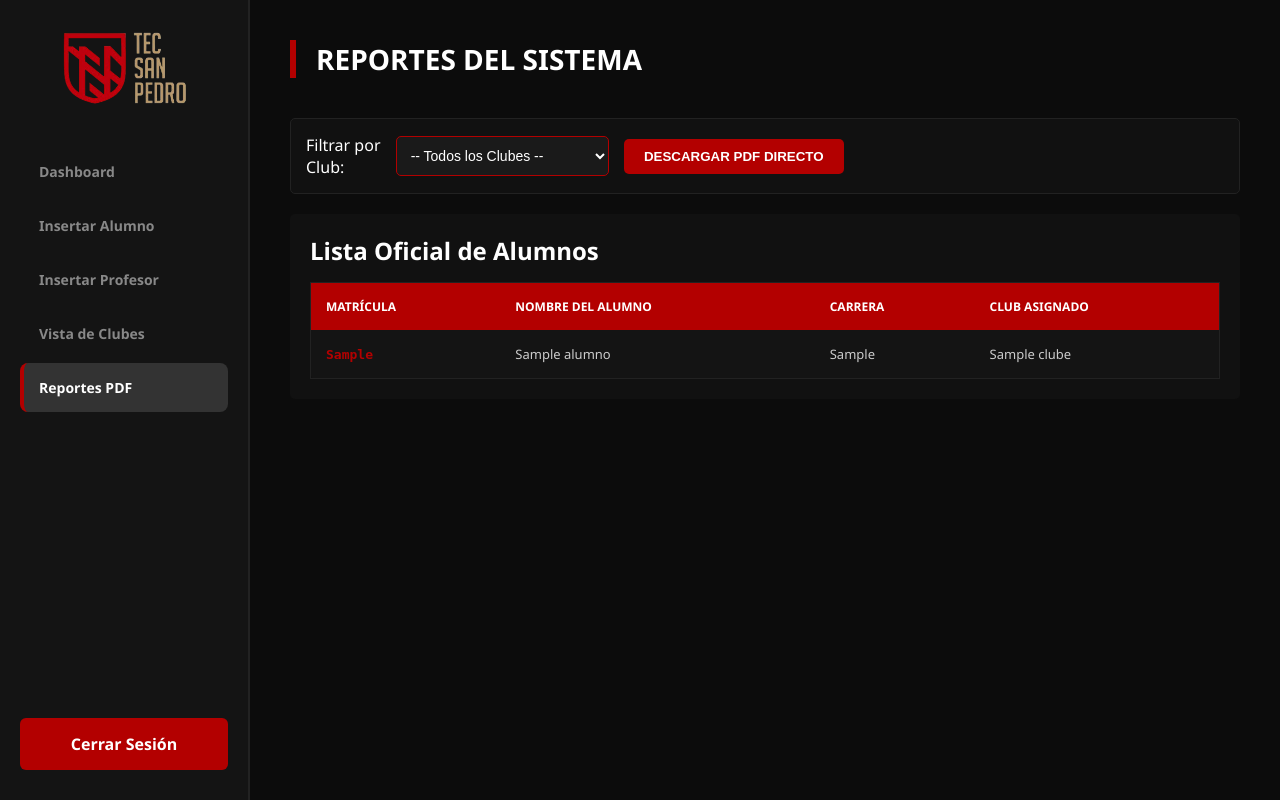
After one commit to bandianvielma23isc-stack/school-proyect-, a PHP site: page /reportes.php in a window 1280 px wide. The commit adds this page. Run offline with PHP 8.4, Linux system fonts and the light colour scheme; the visitor is signed in with stand-in values (Sample User, id 1); tables that the repository leaves empty or names only in its code hold one stand-in row (values such as "Sample post"); some libraries are stand-ins or nearby versions.

Commit message:
Fix: Corrección de login con hash, buscador en tiempo real, registro de maestros y reportes PDF directos

```diff
--- a/config/conexion.php
+++ b/config/conexion.php
@@ -1,7 +1,7 @@
 <?php
 $host = "localhost";
 $user = "root";
-$pass = "300605"; // Tu contraseña de Workbench si tiene, si no déjala vacía
+$pass = "1234";
 $db = "sistema_clubes";
 
 $conn = mysqli_connect($host, $user, $pass, $db);
@@ -9,3 +9,6 @@ $conn = mysqli_connect($host, $user, $pass, $db);
 if (!$conn) {
     die("Error de conexión: " . mysqli_connect_error());
 }
+
+mysqli_set_charset($conn, "utf8mb4");
+?>
--- a/public/editar_alumno.php
+++ b/public/editar_alumno.php
@@ -83,7 +83,6 @@ $clubes = mysqli_query($conn, "SELECT * FROM clubes");
     </div>
 
     <script>
-        // Detecta si una letra se repite 4 o más veces en el valor
         function tieneLetraRepetida(valor) {
             return /([a-záéíóúñ])\1{3,}/i.test(valor);
         }
@@ -115,7 +114,6 @@ $clubes = mysqli_query($conn, "SELECT * FROM clubes");
         });
     </script>
     <script>
-    // Si la página se carga desde caché sin sesión, redirigir
     window.addEventListener('pageshow', function(e) {
         if (e.persisted) {
             window.location.reload();
--- a/public/login.php
+++ b/public/login.php
@@ -1,11 +1,9 @@
 <?php
 session_start();
-// Si ya hay sesión de admin, redirigir directo al panel
 if (isset($_SESSION['admin_auth'])) {
     header("Location: admin.php");
     exit();
 }
-// Si hay sesión de alumno activa, cerrarla antes de entrar como admin
 if (isset($_SESSION['alumno_matricula'])) {
     session_destroy();
     session_start();
--- a/public/login_alumno.php
+++ b/public/login_alumno.php
@@ -1,10 +1,12 @@
 <?php
 session_start();
-if (isset($_SESSION['alumno_matricula'])) {
+
+if (isset($_SESSION['alumno_id'])) {
     header("Location: perfil_alumno.php");
     exit();
 }
-if (isset($_SESSION['admin_auth'])) {
+
+if (isset($_SESSION['admin_auth']) || isset($_SESSION['alumno_matricula'])) {
     session_destroy();
     session_start();
 }
--- a/public/opciones_alumno.php
+++ b/public/opciones_alumno.php
@@ -1,11 +1,9 @@
 <?php
 session_start();
-// Si ya hay sesión de alumno, ir directo al perfil
 if (isset($_SESSION['alumno_matricula'])) {
     header("Location: perfil_alumno.php");
     exit();
 }
-// Si hay sesión de admin, redirigir al panel admin
 if (isset($_SESSION['admin_auth'])) {
     header("Location: admin.php");
     exit();
--- /dev/null
+++ b/public/reportes.php
@@ -0,0 +1,173 @@
+<?php
+session_start();
+include '../config/conexion.php';
+
+if (!isset($_SESSION['admin_auth'])) {
+    header("Location: login.php");
+    exit();
+}
+
+$club_filtro = isset($_GET['club_id']) ? intval($_GET['club_id']) : 0;
+
+$query_clubes = "SELECT id, nombre_club FROM clubes ORDER BY nombre_club ASC";
+$res_clubes = mysqli_query($conn, $query_clubes);
+
+$sql = "SELECT a.*, c.nombre_club FROM alumnos a
+        JOIN clubes c ON a.club_id = c.id";
+if ($club_filtro > 0) {
+    $sql .= " WHERE a.club_id = $club_filtro";
+}
+$sql .= " ORDER BY c.nombre_club ASC, a.nombre ASC";
+$res_reporte = mysqli_query($conn, $sql);
+?>
+<!DOCTYPE html>
+<html lang="es">
+<head>
+    <meta charset="UTF-8">
+    <title>Reportes de Alumnos - TEC San Pedro</title>
+    <link rel="stylesheet" href="assets/css/global.css">
+    <link rel="stylesheet" href="assets/css/admin.css">
+
+    <script src="https://cdnjs.cloudflare.com/ajax/libs/html2pdf.js/0.10.1/html2pdf.bundle.min.js"></script>
+
+    <style>
+        .report-actions {
+            display: flex;
+            gap: 15px;
+            align-items: center;
+            margin-bottom: 20px;
+            background: #111;
+            padding: 15px;
+            border-radius: 5px;
+            border: 1px solid #222;
+        }
+        .report-actions select {
+            background-color: #1a1a1a;
+            color: #fff;
+            border: 1px solid #B30000;
+            padding: 10px;
+            border-radius: 5px;
+            outline: none;
+        }
+        .btn-pdf {
+            background-color: #B30000;
+            color: white;
+            border: none;
+            padding: 10px 20px;
+            border-radius: 5px;
+            cursor: pointer;
+            font-weight: bold;
+            text-transform: uppercase;
+        }
+        .btn-pdf:hover {
+            background-color: #e60000;
+        }
+
+        #area-reporte {
+            background: #111;
+            padding: 20px;
+            border-radius: 5px;
+        }
+
+        .pdf-mode {
+            background: #ffffff !important;
+            color: #000000 !important;
+            padding: 30px !important;
+        }
+        .pdf-mode table {
+            width: 100% !important;
+            border-collapse: collapse !important;
+        }
+        .pdf-mode th {
+            background-color: #B30000 !important;
+            color: #ffffff !important;
+            padding: 10px !important;
+            border: 1px solid #ddd !important;
+        }
+        .pdf-mode td {
+            color: #000000 !important;
+            padding: 10px !important;
+            border: 1px solid #ddd !important;
+            background: transparent !important;
+        }
+        .pdf-mode h2 {
+            color: #B30000 !important;
+            margin-bottom: 20px !important;
+        }
+    </style>
+</head>
+<body>
+
+    <?php $activePage = 'reportes'; include '../templates/sidebar.php'; ?>
+
+    <div class="main-content">
+        <h1>Reportes del Sistema</h1>
+
+        <div class="report-actions">
+            <form method="GET" action="" style="display:flex; gap:10px; align-items:center;">
+                <label style="color:#fff;">Filtrar por Club:</label>
+                <select name="club_id" onchange="this.form.submit()">
+                    <option value="0">-- Todos los Clubes --</option>
+                    <?php while ($c = mysqli_fetch_array($res_clubes)): ?>
+                        <option value="<?= $c['id'] ?>" <?= ($club_filtro == $c['id']) ? 'selected' : '' ?>>
+                            <?= htmlspecialchars($c['nombre_club']) ?>
+                        </option>
+                    <?php endwhile; ?>
+                </select>
+            </form>
+
+            <button onclick="descargarPDF();" class="btn-pdf">Descargar PDF Directo</button>
+        </div>
+
+        <div id="area-reporte">
+            <h2 id="titulo-reporte" style="color: #fff; margin-bottom: 15px;">Lista Oficial de Alumnos</h2>
+            <table class="table-container">
+                <thead>
+                    <tr>
+                        <th>MATRÍCULA</th>
+                        <th>NOMBRE DEL ALUMNO</th>
+                        <th>CARRERA</th>
+                        <th>CLUB ASIGNADO</th>
+                    </tr>
+                </thead>
+                <tbody>
+                    <?php if (mysqli_num_rows($res_reporte) > 0): ?>
+                        <?php while ($row = mysqli_fetch_array($res_reporte)): ?>
+                            <tr>
+                                <td class="m-text"><?= htmlspecialchars($row['matricula']) ?></td>
+                                <td><?= htmlspecialchars($row['nombre']) ?></td>
+                                <td><?= htmlspecialchars($row['carrera']) ?></td>
+                                <td><?= htmlspecialchars($row['nombre_club']) ?></td>
+                            </tr>
+                        <?php endwhile; ?>
+                    <?php else: ?>
+                        <tr>
+                            <td colspan="4" style="text-align:center; color:#fff;">No hay alumnos registrados en este club.</td>
+                        </tr>
+                    <?php endif; ?>
+                </tbody>
+            </table>
+        </div>
+    </div>
+
+    <script>
+    function descargarPDF() {
+        const elemento = document.getElementById('area-reporte');
+
+        elemento.classList.add('pdf-mode');
+
+        const opciones = {
+            margin:       0.5,
+            filename:     'Reporte_Alumnos_TEC.pdf',
+            image:        { type: 'jpeg', quality: 0.98 },
+            html2canvas:  { scale: 2, useCORS: true },
+            jsPDF:        { unit: 'in', format: 'letter', orientation: 'portrait' }
+        };
+
+        html2pdf().set(opciones).from(elemento).save().then(() => {
+            elemento.classList.remove('pdf-mode');
+        });
+    }
+    </script>
+</body>
+</html>
--- a/public/vista_clubes.php
+++ b/public/vista_clubes.php
@@ -38,7 +38,6 @@ $res_clubes = mysqli_query($conn, "SELECT c.id, c.nombre_club, COUNT(a.id) as in
 </head>
 <body>
     <script>
-    // Evitar regreso con botón atrás después de cerrar sesión
     window.history.pushState(null, null, window.location.href);
     window.addEventListener('popstate', function() {
         window.history.pushState(null, null, window.location.href);
@@ -87,7 +86,6 @@ $res_clubes = mysqli_query($conn, "SELECT c.id, c.nombre_club, COUNT(a.id) as in
         </div>
     </div>
     <script>
-    // Si la página se carga desde caché sin sesión, redirigir
     window.addEventListener('pageshow', function(e) {
         if (e.persisted) {
             window.location.reload();
--- a/src/logout.php
+++ b/src/logout.php
@@ -1,6 +1,5 @@
 <?php
 session_start();
 session_destroy();
-// Corregido a fronted
 header("Location: ../public/index.php");
 exit();
--- a/src/validar_acceso.php
+++ b/src/validar_acceso.php
@@ -1,21 +1,17 @@
 <?php
 session_start();
 
-// Recibimos los datos del formulario de login
 $usuario_ingresado = $_POST['usuario'];
 $password_ingresado = $_POST['password'];
 
-// Definimos tus credenciales fijas
 $usuario_correcto = "admin";
 $password_correcto = "TECSP";
 
 if ($usuario_ingresado === $usuario_correcto && $password_ingresado === $password_correcto) {
-    // Si coinciden, creamos la sesión y mandamos al panel oscuro
     $_SESSION['admin_auth'] = "Administrador";
     header("Location: ../public/admin.php");
     exit();
 } else {
-    // Si fallan, mandamos una alerta y regresamos al login
     echo "<script>
             alert('Usuario o Contraseña de Administrador Incorrectos');
             window.location='../public/login.php';
--- a/templates/sidebar.php
+++ b/templates/sidebar.php
@@ -4,9 +4,9 @@
  * Sidebar reutilizable para las páginas de administrador.
  *
  * USO desde public/:
- *   <?php $activePage = 'admin'; include '../templates/sidebar.php'; ?>
+ * <?php $activePage = 'admin'; include '../templates/sidebar.php'; ?>
  *
- * Valores de $activePage: 'admin' | 'registrar' | 'clubes'
+ * Valores de $activePage: 'admin' | 'registrar' | 'insertar_maestro' | 'clubes'
  */
 ?>
 
@@ -26,9 +26,18 @@
         Insertar Alumno
     </a>
 
+    <a href="insertar_maestro.php"
+        class="nav-link <?= ($activePage === 'insertar_maestro') ? 'active' : '' ?>">
+        Insertar Profesor
+    </a>
+
     <a href="vista_clubes.php"
         class="nav-link <?= ($activePage === 'clubes') ? 'active' : '' ?>">
         Vista de Clubes
+    </a>
+    <a href="reportes.php"
+        class="nav-link <?= ($activePage === 'reportes') ? 'active' : '' ?>">
+        Reportes PDF
     </a>
 
     <a href="../src/logout.php" class="btn-logout">
```
Also changed, not shown: public/admin.php (+59 -13 lines), public/insertar_maestro.php (added, +131 -0 lines), public/perfil_alumno.php (+34 -31 lines), public/registrar.php (+7 -7 lines), src/guardar.php (+43 -12 lines), src/guardar_maestro.php (added, +41 -0 lines), src/validar_alumno.php (+20 -8 lines).
